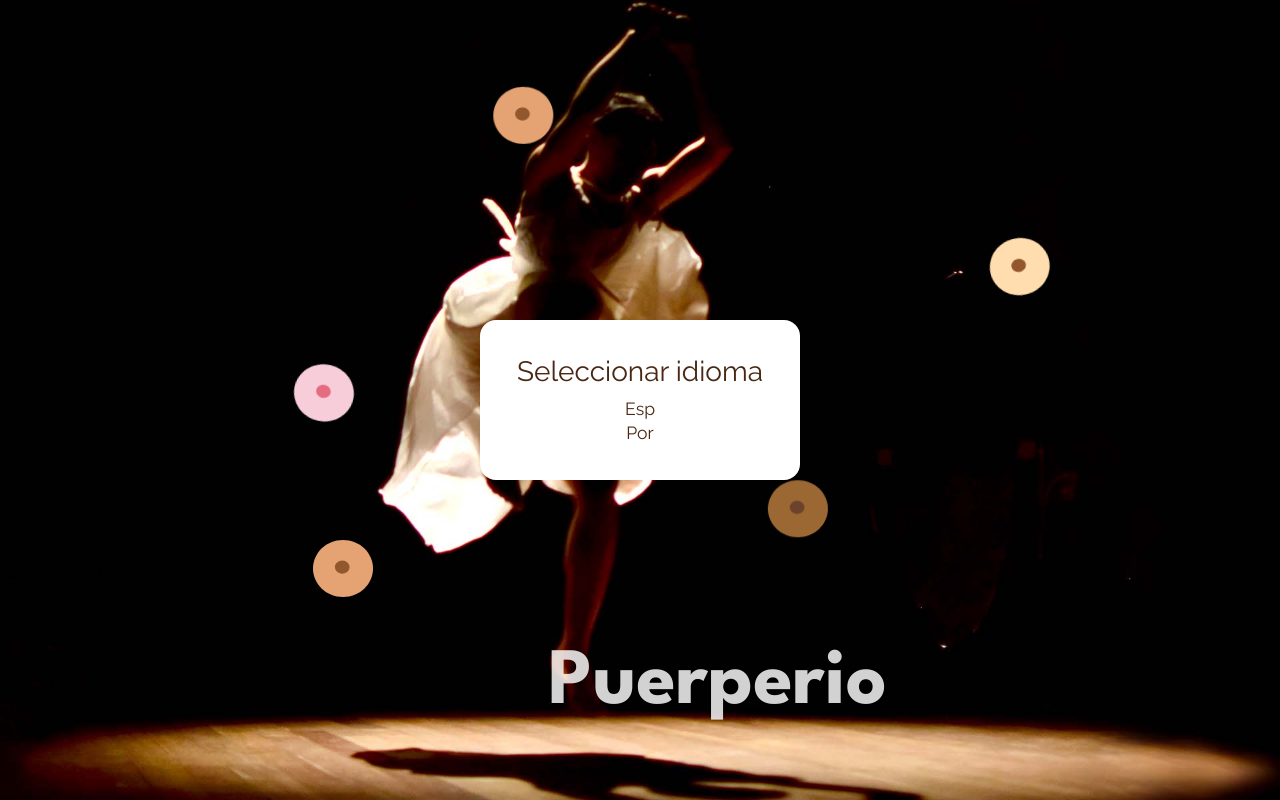
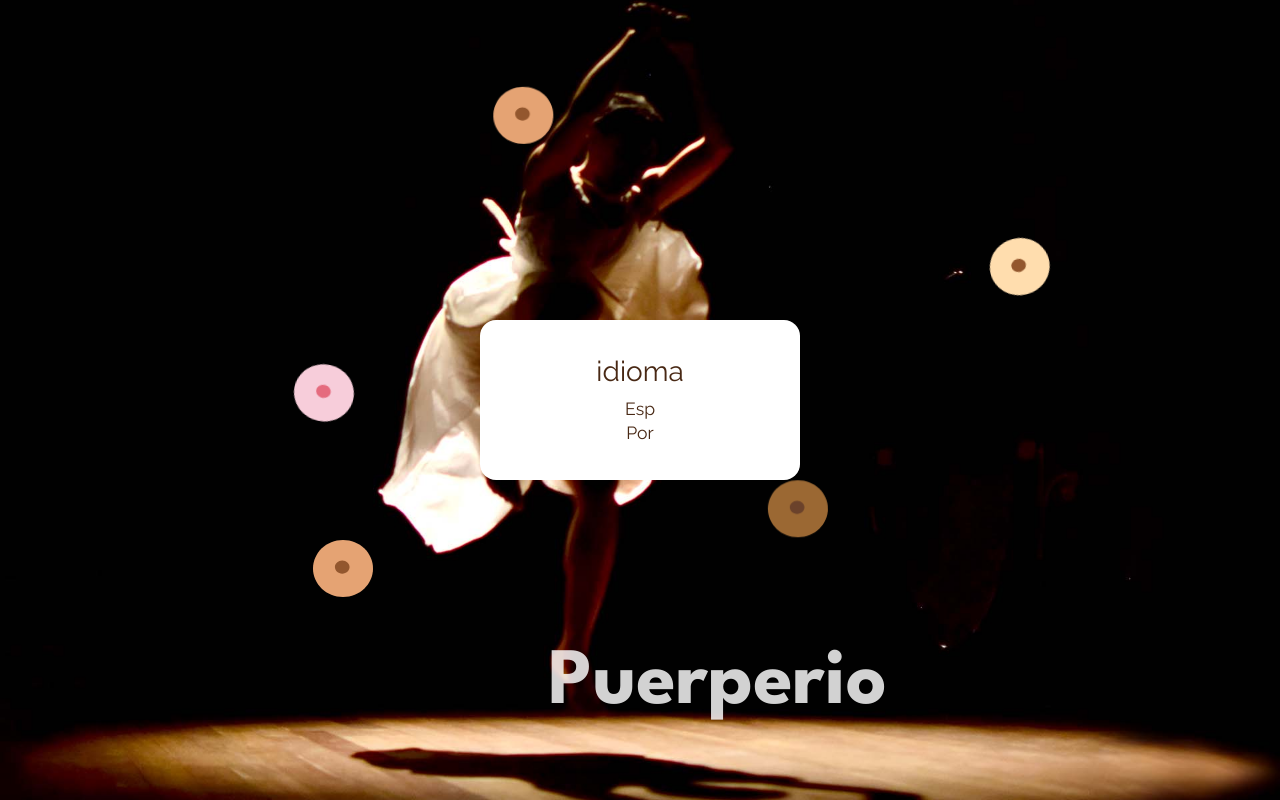
Before and after one commit to jlixerkun/puerperio1, a PHP site: page / in a window 1280 px wide. Run offline with PHP 8.4, Linux system fonts and the light colour scheme.

Commit message:
Update index.php

```diff
--- a/index.php
+++ b/index.php
@@ -34,7 +34,7 @@
 
 
     <div class="modal-idioma">
-        <h3>Seleccionar idioma</h3>
+        <h3>idioma</h3>
         <div class="selector es" data-lang="es">Esp</div>
         <div class="selector pt" data-lang="pt">Por</div>
     </div>
```
